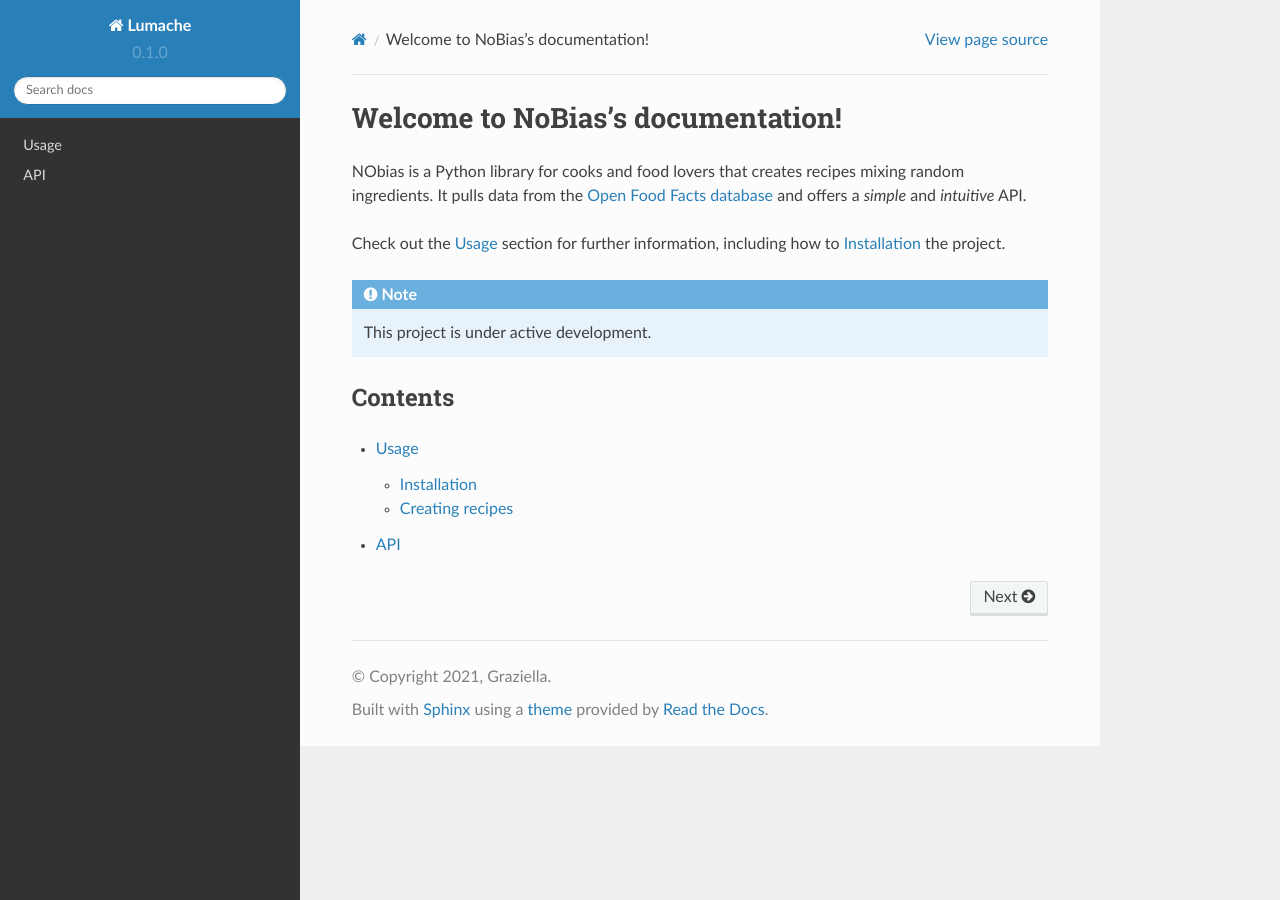
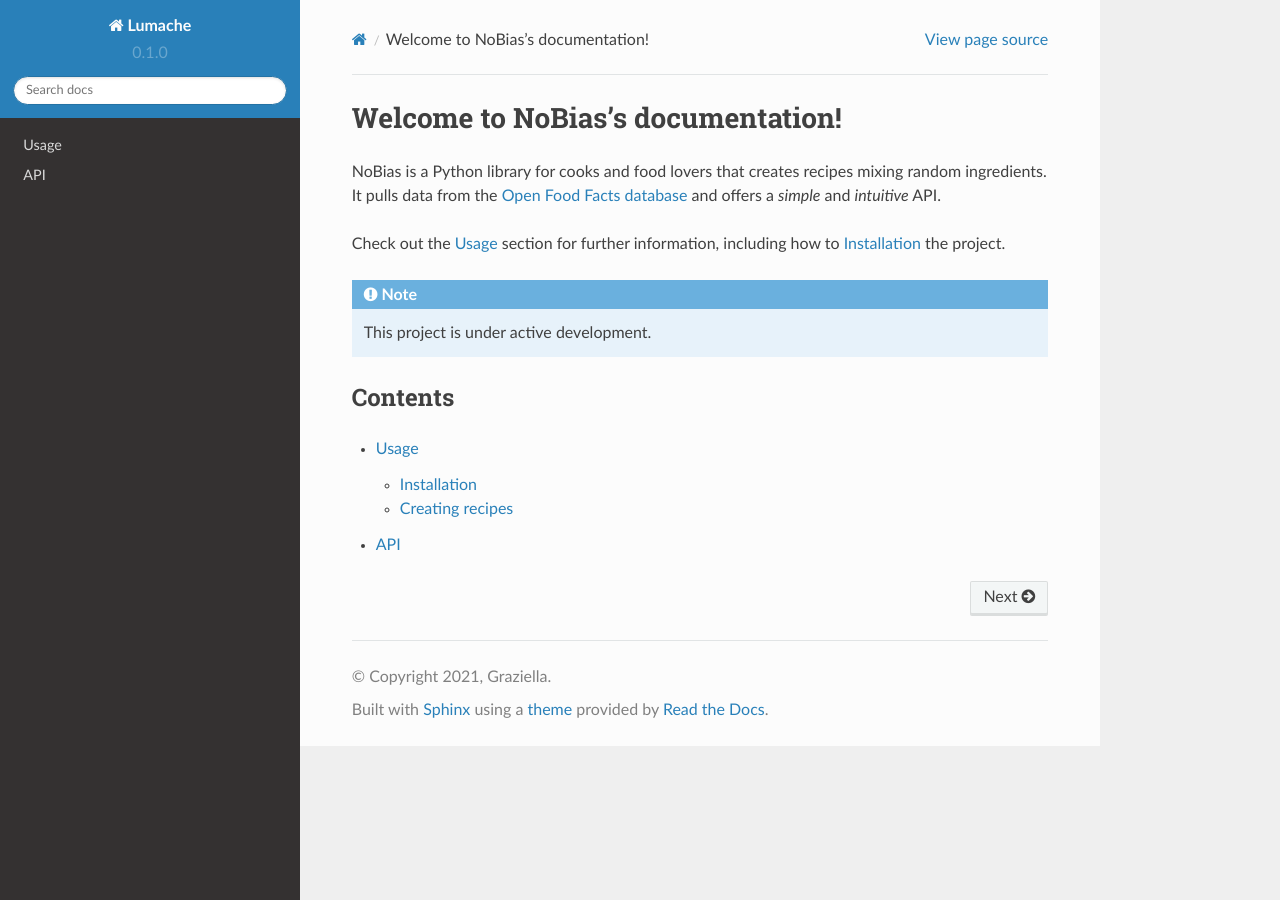
Before and after one commit to nobias-project/nobias, a Sphinx documentation site: the page built from docs/source/index.rst, in a window 1280 px wide. Built offline with Sphinx 7.4.7 and the Read the Docs theme 2.0.0, drawn with Linux system fonts in a browser that asks for light colours.

```diff
--- a/docs/source/index.rst
+++ b/docs/source/index.rst
@@ -1,7 +1,7 @@
 Welcome to NoBias's documentation!
 ===================================
 
-NObias is a Python library for cooks and food lovers
+NoBias is a Python library for cooks and food lovers
 that creates recipes mixing random ingredients.
 It pulls data from the `Open Food Facts database <https://world.openfoodfacts.org/>`_
 and offers a *simple* and *intuitive* API.
```
